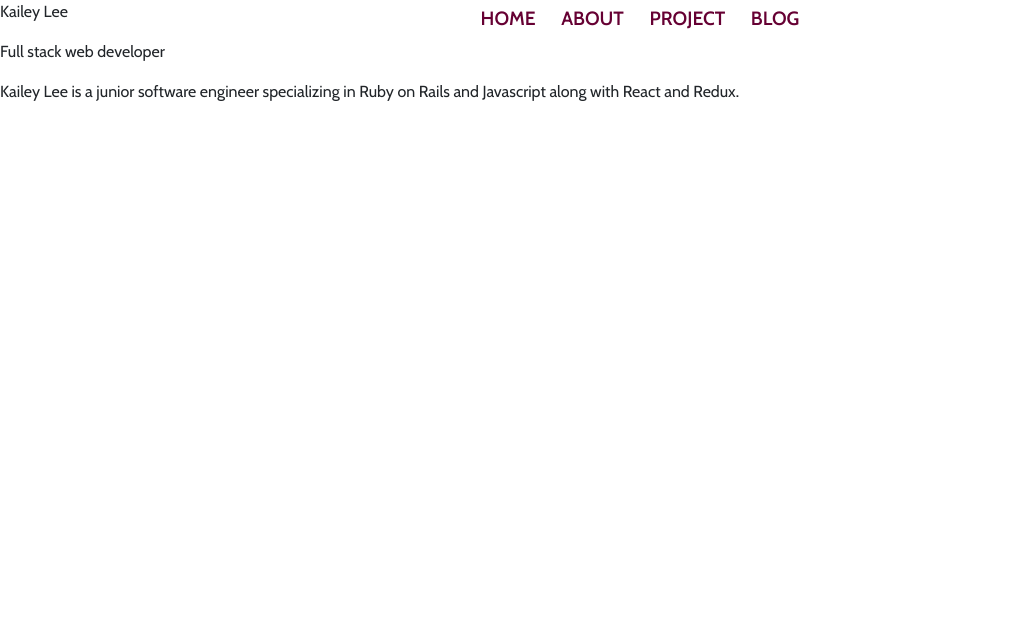
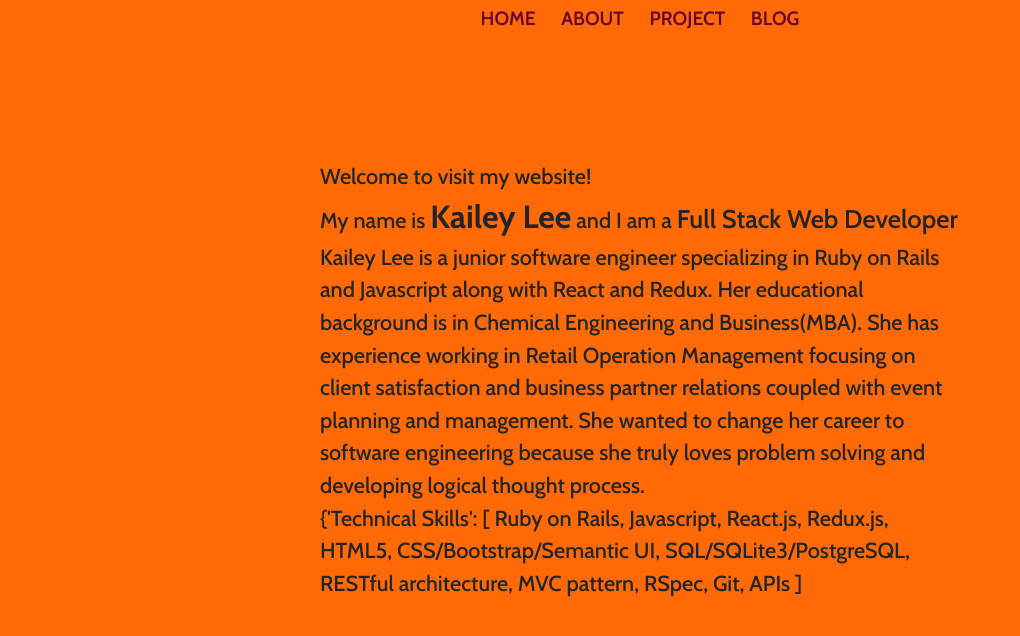
Before and after one commit to kailey16/kailey16.github.io, a React (Create React App) app: page /aboutme in a window 1280 px wide. Shown: the top 636 px of the page, without its empty margins (0-1020 px from the left). Built offline with nearby package versions, Linux system fonts and the light colour scheme; a web font is replaced by a local one.

Commit message:
working on aboutme

```diff
--- a/src/AboutMe/AboutMe.js
+++ b/src/AboutMe/AboutMe.js
@@ -1,12 +1,19 @@
 import React from 'react'
+import '../style/AboutMe.css'
 
 const AboutMe = () => {
   return (
     <div id="aboutme">
-      <div>
-        <p>Kailey Lee</p>
-        <p>Full stack web developer</p>
-        <p>Kailey Lee is a junior software engineer specializing in Ruby on Rails and Javascript along with React and Redux. </p>
+      <div className="bio">
+        Welcome to visit my website!<br/>
+        My name is <span className="bioName">Kailey Lee</span> and I am a <span className="bioStatus">Full Stack Web Developer</span>
+
+        <p className="bioDetail">
+          Kailey Lee is a junior software engineer specializing in Ruby on Rails and Javascript along with React and Redux. Her educational background is in Chemical Engineering and Business(MBA). She has experience working in Retail Operation Management focusing on client satisfaction and business partner relations coupled with event planning and management. She wanted to change her career to software engineering because she truly loves problem solving and developing logical thought process.
+        </p>
+
+        {`{'Technical Skills': [ Ruby on Rails, Javascript, React.js, Redux.js, HTML5, CSS/Bootstrap/Semantic UI, SQL/SQLite3/PostgreSQL, RESTful architecture, MVC pattern, RSpec, Git, APIs ]`}
+
       </div>
     </div>
   )
--- /dev/null
+++ b/src/style/AboutMe.css
@@ -0,0 +1,34 @@
+#aboutme {
+  background-color: rgb(255, 106, 6);
+  width: 100vw;
+  height: 100vh;
+  position: fixed;
+  z-index: -1;
+}
+
+.bio {
+  width: 50vw;
+  height: 60vh;
+  margin: 20vh 0 0 25vw;
+  font-size: 1.7vw;
+  font-weight: 500;
+}
+
+.bio p {
+  margin: 0;
+}
+
+.bioName {
+  font-size: 2.5vw;
+  font-weight: 700;
+}
+
+.bioStatus {
+  font-size: 2vw;
+  font-weight: 600;
+}
+
+.bioDetail {
+  font-size: 1.7vw;
+  font-weight: 500;
+}
```
